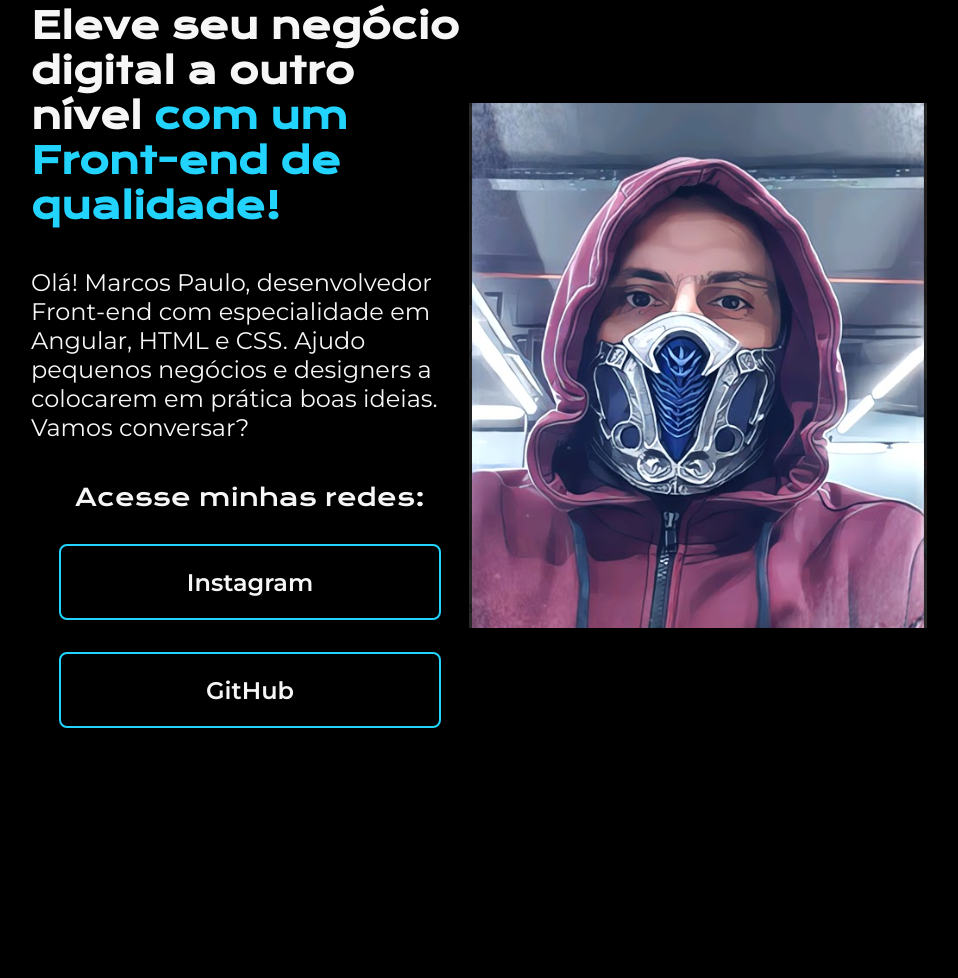
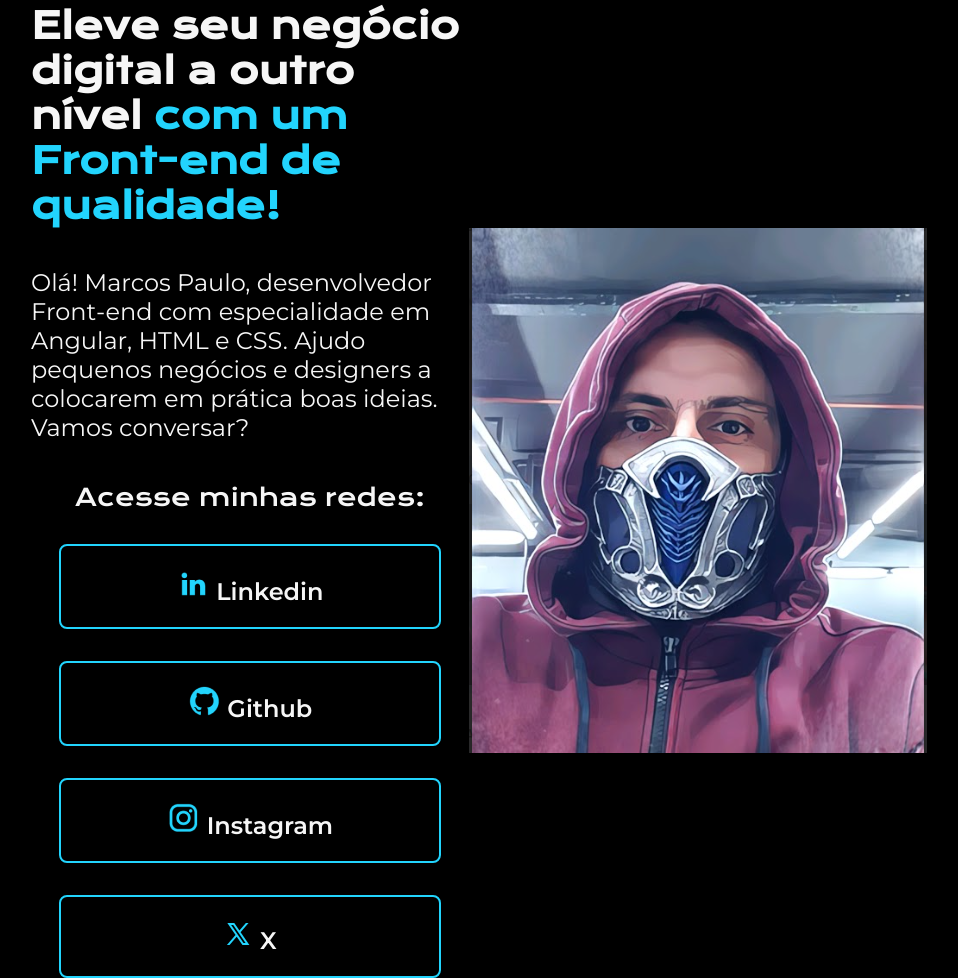
Before and after one commit to marcospaulopaiva/alura-html-css-header-footer-variables, a plain HTML site: page index.html in a window 1280 px wide. Shown: the part 125-1103 px from the top of the page, without its empty margins (161-1119 px from the left). Before the commit the page ends 928 px from the top, so only its background shows below. Drawn offline with nearby package versions, Linux system fonts and the light colour scheme.

Commit message:
Aula 2.1 - Ícones das redes sociais

```diff
--- a/index.html
+++ b/index.html
@@ -24,19 +24,32 @@
         </p>
         <div class="apresentacao__links">
           <h2 class="apresentacao__links__subtitulo">Acesse minhas redes:</h2>
+
+          <a
+            class="apresentacao__links_link"
+            href="https://www.linkedin.com/in/marcos-paulo-62612224/"
+            ><img src="./assets/linkedin.png" /> Linkedin
+          </a>
+
+          <a
+            class="apresentacao__links_link"
+            href="https://github.com/marcospaulopaiva"
+          >
+            <img src="./assets/github.png" /> Github
+          </a>
+
           <a
             class="apresentacao__links_link"
             href="https://instagram.com/marcos.paulo.paiva/"
-            >Instagram</a
-          >
-          <a
-            class="apresentacao__links_link"
-            href="https://github.com/marcospaulopaiva"
-            >GitHub</a
-          >
+            ><img src="./assets/instagram.png" /> Instagram
+          </a>
+
+          <a class="apresentacao__links_link" href="https://x.com/marcospoo">
+            <img src="./assets/twitter-novo.png" /> X
+          </a>
         </div>
       </section>
-      <img src="imagem.png" alt="Foto do Marcos Paulo como Sub-zero" />
+      <img src="./assets/imagem.png" alt="Foto do Marcos Paulo como Sub-zero" />
     </main>
     <footer></footer>
   </body>
```
Also changed, not shown: assets/github.png (added), assets/imagem.png (renamed from imagem.png), assets/instagram.png (added), assets/linkedin.png (added), assets/twitch.png (added), assets/twitter-novo.png (added), assets/twitter.png (added).
